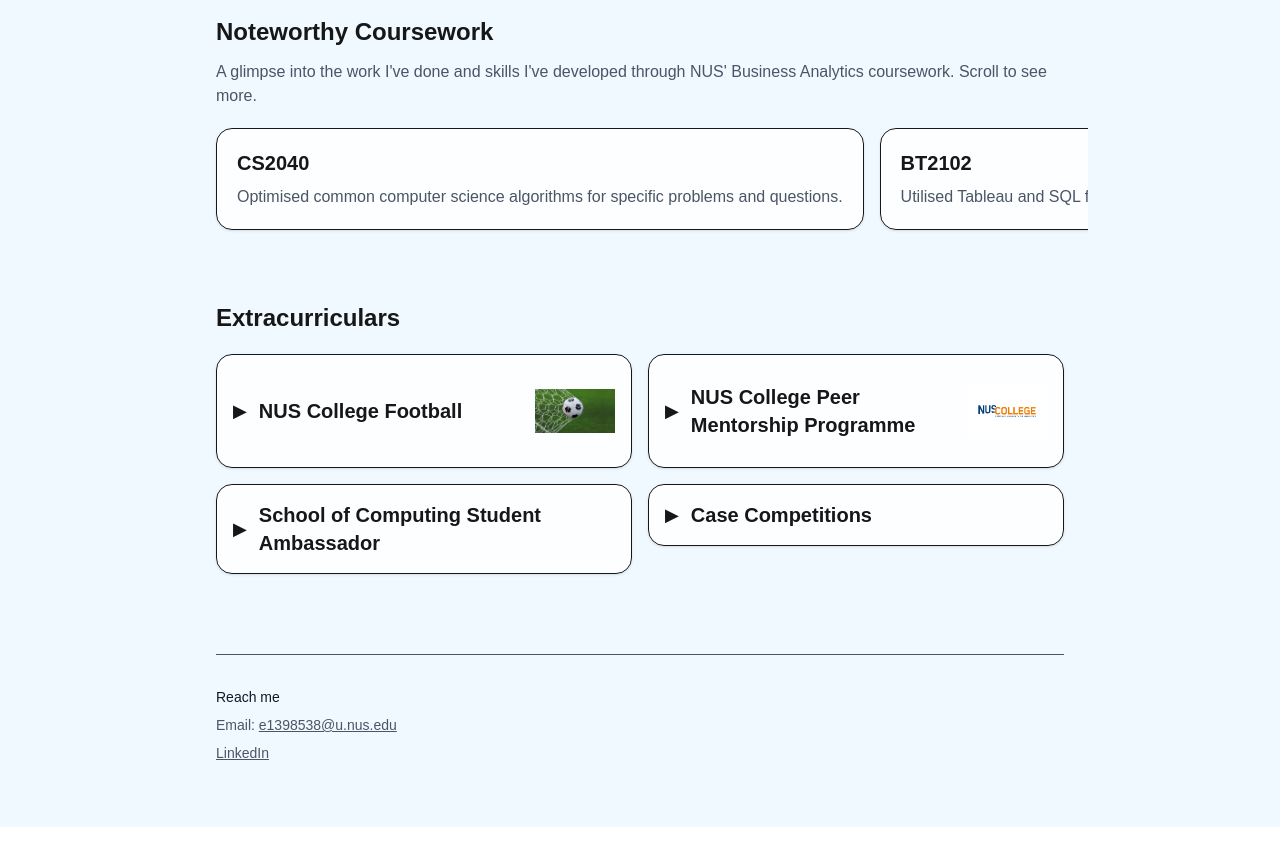
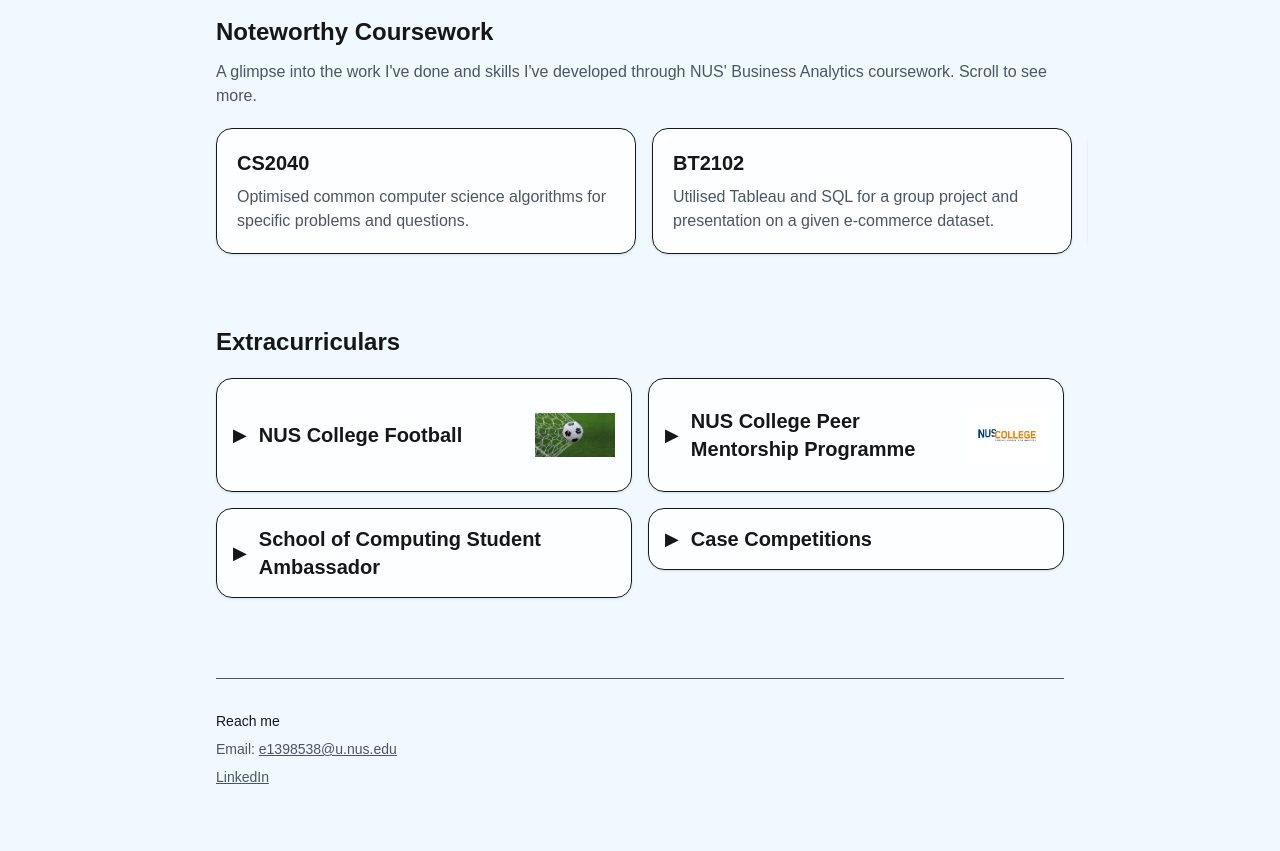
Before and after one commit to harenraj7/Personal-Website, a Next.js app: page / in a window 1280 px wide. Shown: the part 1120-1971 px from the top of the page. Before the commit the page ends 1947 px from the top, so only its background shows below. Built offline with nearby package versions, Linux system fonts and the light colour scheme.

Commit message:
Update page.tsx

```diff
--- a/app/page.tsx
+++ b/app/page.tsx
@@ -151,11 +151,11 @@ export default function Home() {
             <div className="-mx-6 px-6 overflow-x-auto pb-2">
               <div className="flex w-max snap-x snap-mandatory gap-4">
 
-                <div className="snap-start min-w-[320px] sm:min-w-[420px] rounded-2xl border bg-white/80 p-5 shadow-sm">
+                <div className="snap-start w-[320px] sm:w-[420px] flex-none rounded-2xl border bg-white/80 p-5 shadow-sm">
   <div className="flex items-center justify-between gap-6">
-                    <div>
-                      <div className="text-xl font-semibold">CS2040 </div>
-                      <p className="mt-2 text-gray-600">
+    <div className="min-w-0">
+      <div className="text-xl font-semibold">CS2040</div>
+      <p className="mt-2 text-gray-600 whitespace-normal break-words">
                         Optimised common computer science algorithms for specific problems
                         and questions.
                       </p>
@@ -163,22 +163,22 @@ export default function Home() {
                   </div>
                 </div>
 
-                <div className="snap-start min-w-[320px] sm:min-w-[420px] rounded-2xl border bg-white/80 p-5 shadow-sm">
+                <div className="snap-start w-[320px] sm:w-[420px] flex-none rounded-2xl border bg-white/80 p-5 shadow-sm">
   <div className="flex items-center justify-between gap-6">
-                    <div>
-                      <div className="text-xl font-semibold">BT2102 </div>
-                      <p className="mt-2 text-gray-600">
+    <div className="min-w-0">
+      <div className="text-xl font-semibold">BT2102</div>
+      <p className="mt-2 text-gray-600 whitespace-normal break-words">
                         Utilised Tableau and SQL for a group project and presentation on a given e-commerce dataset.
                       </p>
                     </div>
                   </div>
                 </div>
 
-                <div className="snap-start min-w-[320px] sm:min-w-[420px] rounded-2xl border bg-white/80 p-5 shadow-sm">
+                <div className="snap-start w-[320px] sm:w-[420px] flex-none rounded-2xl border bg-white/80 p-5 shadow-sm">
   <div className="flex items-center justify-between gap-6">
-                    <div>
-                      <div className="text-xl font-semibold">CS2030 </div>
-                      <p className="mt-2 text-gray-600">
+    <div className="min-w-0">
+      <div className="text-xl font-semibold">CS2030</div>
+      <p className="mt-2 text-gray-600 whitespace-normal break-words">
         Built a Java event simulator on the bases of functional and
         object-oriented programming.
       </p>
@@ -186,11 +186,12 @@ export default function Home() {
   </div>
 </div>
 
-                <div className="snap-start min-w-[320px] sm:min-w-[420px] rounded-2xl border bg-white/80 p-5 shadow-sm">
+
+                <div className="snap-start w-[320px] sm:w-[420px] flex-none rounded-2xl border bg-white/80 p-5 shadow-sm">
   <div className="flex items-center justify-between gap-6">
-                    <div>
-                      <div className="text-xl font-semibold">CS1010A </div>
-                      <p className="mt-2 text-gray-600">
+    <div className="min-w-0">
+      <div className="text-xl font-semibold">CS1010A</div>
+      <p className="mt-2 text-gray-600 whitespace-normal break-words">
                         Learnt simple programming concepts through the use of Python.
                       </p>
                     </div>
```
Lines whose indentation alone changed are shown as unchanged.
